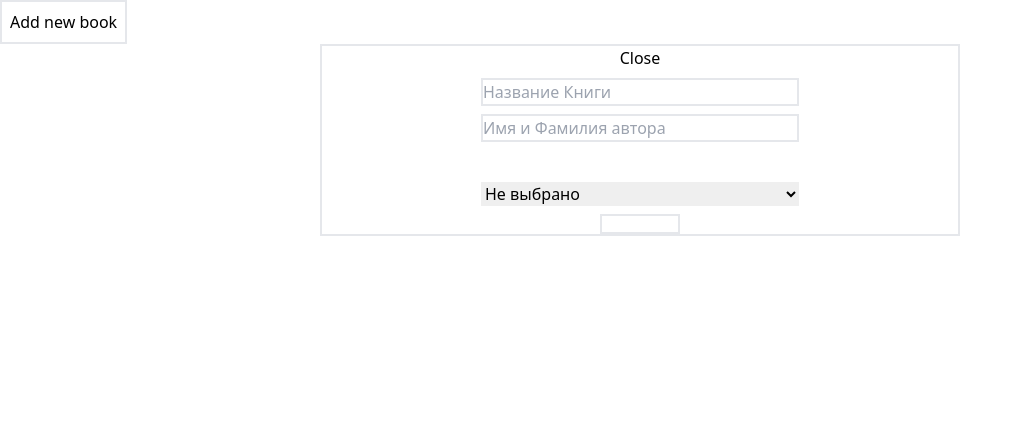
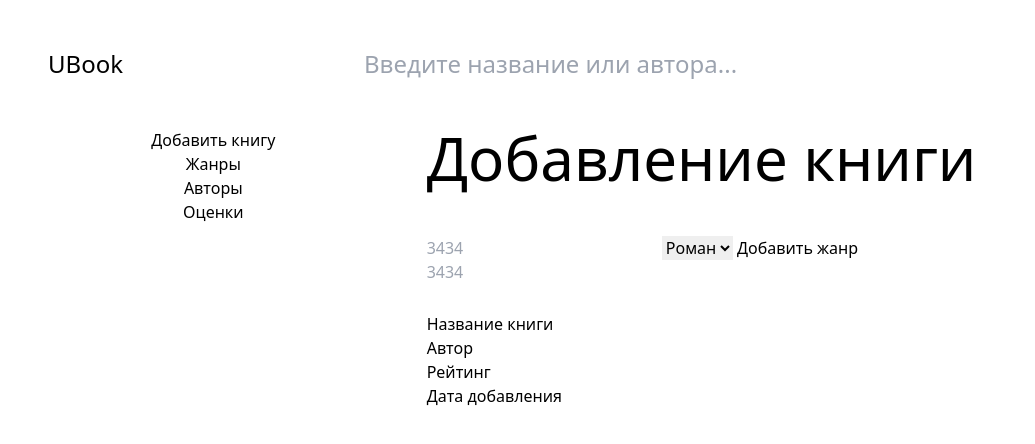
Before and after one commit to AndrewGanzha/Ubook, a website built with Vite: page index.html in a window 1280 px wide. Shown: the whole page, without its empty margins (0-1035 px from the left). Built offline with nearby package versions, Linux system fonts and the light colour scheme; a web font is replaced by a local one.

Commit message:
Add some new html

```diff
--- a/index.html
+++ b/index.html
@@ -4,30 +4,58 @@
   <meta charset="UTF-8">
   <meta http-equiv="X-UA-Compatible" content="IE=edge">
   <meta name="viewport" content="width=device-width, initial-scale=1.0">
+  <link href="https://fonts.cdnfonts.com/css/vremena-grotesk" rel="stylesheet">
   <link rel="stylesheet" href="src/style.css">
   <title>Document</title>
 </head>
 <body>
   <div class="container mx-auto">
-    <button class="bg-white border-2 p-2">Add new book</button>
-    <div class="addBookModal border-2 w-1/2 mx-auto">
-      <div class="hystmodal__window flex flex-col gap-2">
-        <button data-hystclose class="hystmodal__close">Close</button>
-        <form id="newBook" class="flex flex-col gap-2">
-          <input placeholder="Название Книги" class="border-2 w-1/2 mx-auto" type="text" name="bookName">
-          <input placeholder="Имя и Фамилия автора" class="border-2 w-1/2 mx-auto" type="text" name="authorName">
-          <input type="range w-1/2 mx-auto" min="1" max="10">
-          <select form="newBook" class="w-1/2 mx-auto">
-            <option selected>Не выбрано</option>
-            <option>Роман</option>
-            <option>Науч-поп</option>
-            <option>Биография</option>
-            <option>Поэма</option>
-          </select>
-          <button class="h-5 border-2 w-20 mx-auto" type="submit"></button>
-        </form>
-    </div>
-    </div>
+    <header class="p-12 flex justify-between">
+      <h3 class="text-2xl w-1/4">UBook</h3>
+      <input type="text" class="w-3/4 text-2xl px-5" placeholder="Введите название или автора...">
+    </header>
+    <main class="flex">
+      <aside class="flex flex-col w-4/12">
+        <button>Добавить книгу</button>
+        <button>Жанры</button>
+        <button>Авторы</button>
+        <button>Оценки</button>
+      </aside>
+      <section class="w-8/12 flex flex-col gap-7">
+        <div class="addBook-menu flex justify-between flex-col gap-12">
+          <h1 class="text-6xl">Добавление книги</h1>
+          <form>
+            <div>
+              <input type="text" placeholder="3434">
+              <select>
+                <option>Роман</option>
+              </select>
+              <button>Добавить жанр</button>
+            </div>
+            <div><input type="text" placeholder="3434"></div>
+            <div></div>
+
+          </form>
+        </div>
+        <div class="content-menu flex justify-between hidden">
+          <h1 class="text-6xl">Мои книги</h1>
+          <div class="content-menu_btns flex gap-7">
+            <button>По рейтингу</button>
+            <button>По дате</button>
+            <button>Избранное</button>
+          </div>
+        </div>
+        <ul>
+          <li>
+            <img alt="">
+            <h3>Название книги</h3>
+            <h4>Автор</h4>
+            <h5>Рейтинг</h5>
+            <p>Дата добавления</p>
+          </li>
+        </ul>
+      </section>
+    </main>
   </div>
   <script type="module" src="main.js"></script>
 </body>
--- a/src/style.css
+++ b/src/style.css
@@ -2,6 +2,6 @@
 @tailwind components;
 @tailwind utilities;
 
-.container{
+.container {
     width: 1400px;
 }
```
Also changed, not shown: modules/newBook.js (added).
